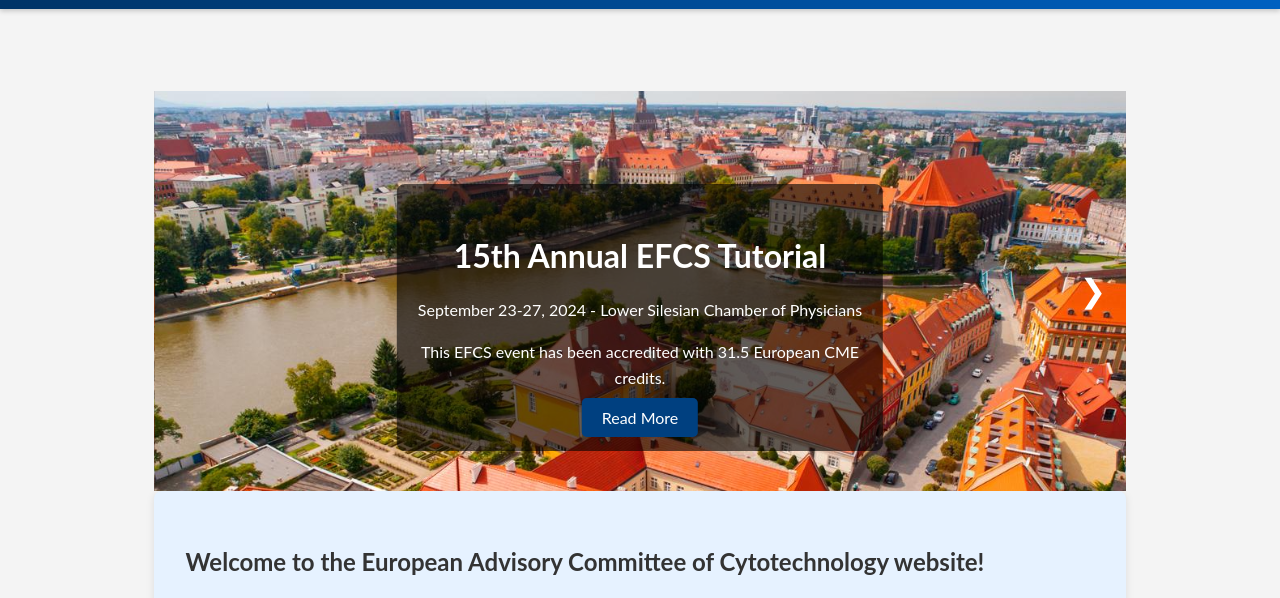
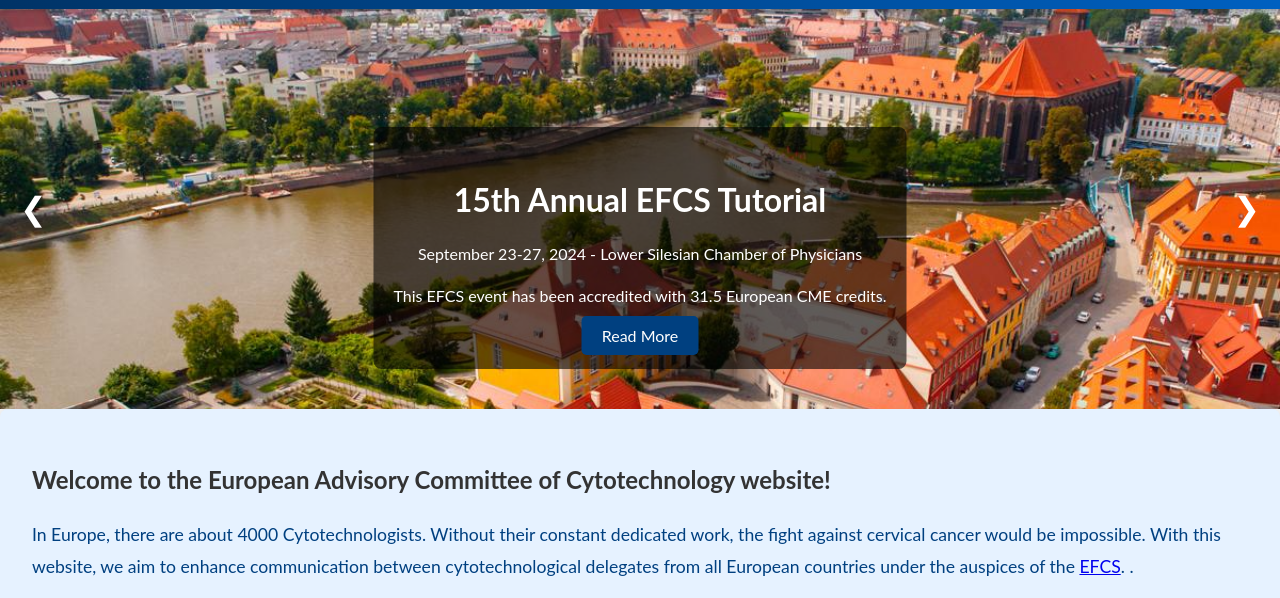
Before and after one commit to isi-mube/EACC-Website, a plain HTML site: page index.html in a window 1280 px wide. Shown: the part 163-761 px from the top of the page. Drawn offline with Linux system fonts and the light colour scheme.

Commit message:
Fixed small issues

```diff
--- a/style.css
+++ b/style.css
@@ -109,16 +109,13 @@
 
 /* Main content sections */
 main {
-    padding: 2rem;
     flex: 1;
 }
 
 section {
-    padding: 50px;
     min-height: 100vh;
     background-color: transparent;
     margin: 0 auto;
-    width: 80%;
 }
 
 /* --- EACC Section --- */
@@ -154,6 +151,7 @@
 
 .committee-structure .first-row, .second-row, .third-row, .fourth-row, .fifth-row {
     display: flex;
+    flex-wrap: wrap;
     justify-content: space-around;
     width: 100%;
 }
@@ -167,6 +165,7 @@
     width: 100%;
     max-width: 300px;
     flex: 1;
+    margin: 10px;
 }
 
 .committee-member figure {
@@ -303,6 +302,7 @@
     font-size: 2rem;
     cursor: pointer;
     padding: 10px;
+    z-index: 1;
 }
 
 .carousel-control.prev {
```
